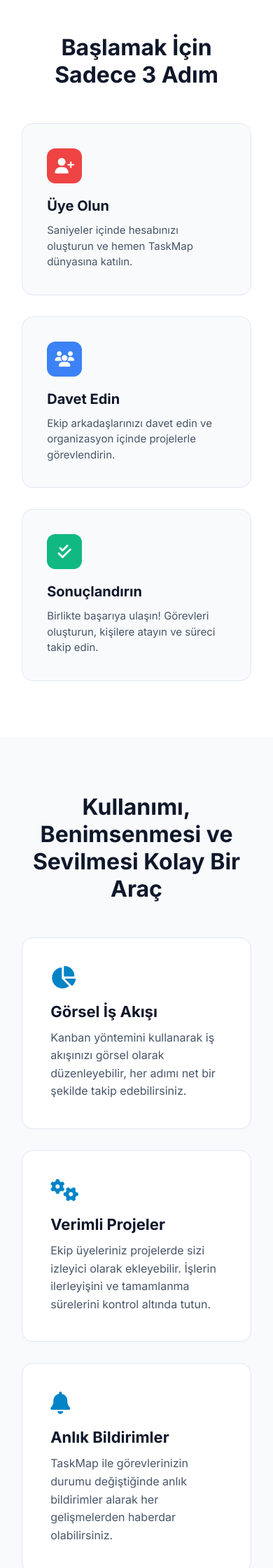
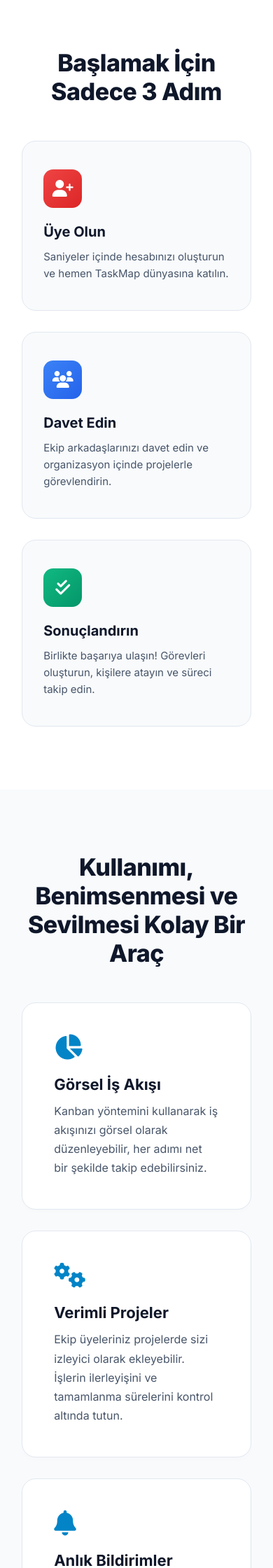
Before and after one commit to miran4726/taskmap, a Flask app: page / in a window 390 px wide; the page is wider, and only the part inside the window is pictured. Shown: the part 894-3134 px from the top of that part at 70% size. Run offline with Flask 3, Linux system fonts and the light colour scheme.

Commit message:
Refactor index.html for improved layout and styles
Updated styles and structure for better layout and design consistency. Enhanced responsiveness and improved accessibility features.

```diff
--- a/templates/index.html
+++ b/templates/index.html
@@ -4,7 +4,7 @@
     <meta charset="UTF-8">
     <meta name="viewport" content="width=device-width, initial-scale=1.0">
     <title>TaskMap - İş, Görev ve Proje Takip Yazılımı</title>
-    <link href="https://fonts.googleapis.com/css2?family=Inter:wght@400;500;600;700&display=swap" rel="stylesheet">
+    <link href="https://fonts.googleapis.com/css2?family=Inter:wght@400;500;600;700;800&display=swap" rel="stylesheet">
     <link rel="stylesheet" href="https://cdnjs.cloudflare.com/ajax/libs/font-awesome/6.4.0/css/all.min.css">
     <style>
         * {
@@ -12,39 +12,40 @@
             padding: 0;
             box-sizing: border-box;
             font-family: 'Inter', sans-serif;
+            scroll-behavior: smooth;
         }
         body {
-            background-color: #f0f4f8;
+            background-color: #f8fafc;
             color: #1e293b;
             overflow-x: hidden;
         }
+
         /* Header */
         header {
             display: flex;
             justify-content: space-between;
             align-items: center;
-            padding: 20px 8%;
-            background: #ffffff;
-            box-shadow: 0 2px 10px rgba(0,0,0,0.03);
+            padding: 18px 8%;
+            background: rgba(255, 255, 255, 0.95);
+            backdrop-filter: blur(10px);
+            box-shadow: 0 4px 20px rgba(0,0,0,0.04);
             position: sticky;
             top: 0;
             z-index: 1000;
         }
-        .logo-area {
+        .logo-container {
             display: flex;
             align-items: center;
-            gap: 10px;
-            font-size: 22px;
-            font-weight: 700;
-            color: #0f172a;
+            gap: 12px;
+            text-decoration: none;
         }
-        .logo-area i {
-            color: #0284c7;
-            font-size: 26px;
+        .logo-container img {
+            height: 40px;
+            object-fit: contain;
         }
         nav {
             display: flex;
-            gap: 25px;
+            gap: 30px;
             align-items: center;
         }
         nav a {
@@ -95,54 +97,56 @@
             display: flex;
             justify-content: space-between;
             align-items: center;
-            padding: 80px 8%;
+            padding: 90px 8%;
             background: linear-gradient(180deg, #ffffff 0%, #e0f2fe 100%);
             position: relative;
         }
         .hero-content {
-            max-width: 550px;
+            max-width: 600px;
         }
         .hero-badge {
             display: inline-block;
-            background: #fde047;
+            background: #fef08a;
             color: #854d0e;
-            padding: 6px 14px;
+            padding: 6px 16px;
             border-radius: 20px;
             font-weight: 700;
-            font-size: 14px;
-            margin-bottom: 20px;
+            font-size: 13px;
+            margin-bottom: 22px;
+            letter-spacing: 0.5px;
         }
         .hero h1 {
-            font-size: 44px;
+            font-size: 48px;
             font-weight: 800;
-            line-height: 1.2;
+            line-height: 1.15;
             color: #0f172a;
             margin-bottom: 20px;
         }
         .hero p {
             font-size: 18px;
             color: #475569;
-            margin-bottom: 30px;
-            line-height: 1.5;
+            margin-bottom: 35px;
+            line-height: 1.6;
         }
         .hero-image img {
-            max-width: 580px;
+            max-width: 600px;
             width: 100%;
-            border-radius: 12px;
-            box-shadow: 0 20px 40px rgba(0,0,0,0.1);
+            border-radius: 16px;
+            box-shadow: 0 25px 50px rgba(0,0,0,0.12);
         }
 
         /* Steps Section */
         .steps-section {
-            padding: 80px 8%;
+            padding: 90px 8%;
             background: #ffffff;
             text-align: center;
         }
         .section-title {
-            font-size: 32px;
+            font-size: 34px;
             font-weight: 800;
             color: #0f172a;
             margin-bottom: 50px;
+            letter-spacing: -0.5px;
         }
         .steps-grid {
             display: grid;
@@ -152,24 +156,29 @@
         }
         .step-card {
             background: #f8fafc;
-            padding: 35px;
-            border-radius: 16px;
+            padding: 40px 30px;
+            border-radius: 20px;
             border: 1px solid #e2e8f0;
+            transition: transform 0.3s, box-shadow 0.3s;
+        }
+        .step-card:hover {
+            transform: translateY(-5px);
+            box-shadow: 0 15px 30px rgba(0,0,0,0.06);
         }
         .step-icon {
-            width: 50px;
-            height: 50px;
-            border-radius: 12px;
+            width: 55px;
+            height: 55px;
+            border-radius: 14px;
             display: flex;
             align-items: center;
             justify-content: center;
             color: white;
-            font-size: 22px;
-            margin-bottom: 20px;
+            font-size: 24px;
+            margin-bottom: 22px;
         }
-        .step-card:nth-child(1) .step-icon { background: #ef4444; }
-        .step-card:nth-child(2) .step-icon { background: #3b82f6; }
-        .step-card:nth-child(3) .step-icon { background: #10b981; }
+        .step-card:nth-child(1) .step-icon { background: linear-gradient(135deg, #ef4444, #dc2626); }
+        .step-card:nth-child(2) .step-icon { background: linear-gradient(135deg, #3b82f6, #2563eb); }
+        .step-card:nth-child(3) .step-icon { background: linear-gradient(135deg, #10b981, #059669); }
         .step-card h3 {
             font-size: 20px;
             font-weight: 700;
@@ -179,12 +188,12 @@
         .step-card p {
             color: #475569;
             font-size: 15px;
-            line-height: 1.5;
+            line-height: 1.6;
         }
 
         /* Features Grid */
         .features-section {
-            padding: 80px 8%;
+            padding: 90px 8%;
             background: #f8fafc;
         }
         .features-grid {
@@ -194,15 +203,20 @@
         }
         .feature-box {
             background: white;
-            padding: 40px;
-            border-radius: 16px;
+            padding: 45px;
+            border-radius: 20px;
             border: 1px solid #e2e8f0;
             box-shadow: 0 4px 6px rgba(0,0,0,0.01);
+            transition: all 0.3s;
+        }
+        .feature-box:hover {
+            border-color: #0284c7;
+            box-shadow: 0 10px 25px rgba(2, 132, 199, 0.08);
         }
         .feature-box i {
-            font-size: 32px;
+            font-size: 36px;
             color: #0284c7;
-            margin-bottom: 20px;
+            margin-bottom: 22px;
         }
         .feature-box h3 {
             font-size: 22px;
@@ -213,13 +227,13 @@
         .feature-box p {
             color: #475569;
             font-size: 16px;
-            line-height: 1.6;
+            line-height: 1.7;
         }
 
         /* Footer */
         footer {
             background: #ffffff;
-            padding: 40px 8%;
+            padding: 50px 8%;
             border-top: 1px solid #e2e8f0;
             text-align: center;
         }
@@ -298,16 +321,16 @@
         <div class="hero-content">
             <span class="hero-badge">TaskMap: İş ve Proje Takibi</span>
             <h1>İş, Görev ve Proje Takip Yazılımı</h1>
-            <p>Kanban prensipleriyle işlerinizi, görevlerinizi ve projelerinizi kusursuz bir şekilde organize edin.</p>
-            <a href="#" class="btn-start" style="padding: 12px 28px; font-size: 16px;">Ücretsiz Başla</a>
+            <p>Kanban prensipleriyle işlerinizi, görevlerinizi ve tüm projelerinizi tek bir ekrandan kusursuz bir şekilde organize edin.</p>
+            <a href="/register" class="btn-start" style="padding: 14px 32px; font-size: 16px; display: inline-block;">Ücretsiz Başla</a>
         </div>
         <div class="hero-image">
-            <img src="https://images.unsplash.com/photo-1531403009284-440f080d1e12?auto=format&fit=crop&w=800&q=80" alt="Dashboard Önizleme">
+            <img src="https://images.unsplash.com/photo-1531403009284-440f080d1e12?auto=format&fit=crop&w=800&q=80" alt="TaskMap Dashboard Önizleme">
         </div>
     </section>
 
     <!-- Steps Section -->
-    <section class="steps-section">
+    <section class="steps-section" id="adimlar">
         <h2 class="section-title">Başlamak İçin Sadece 3 Adım</h2>
         <div class="steps-grid">
             <div class="step-card">
@@ -329,7 +352,7 @@
     </section>
 
     <!-- Features Section -->
-    <section class="features-section">
+    <section class="features-section" id="ozellikler">
         <h2 class="section-title" style="text-align: center;">Kullanımı, Benimsenmesi ve Sevilmesi Kolay Bir Araç</h2>
         <div class="features-grid">
             <div class="feature-box">
```
Also changed, not shown: other parts of templates/index.html (+32 -22 lines).
